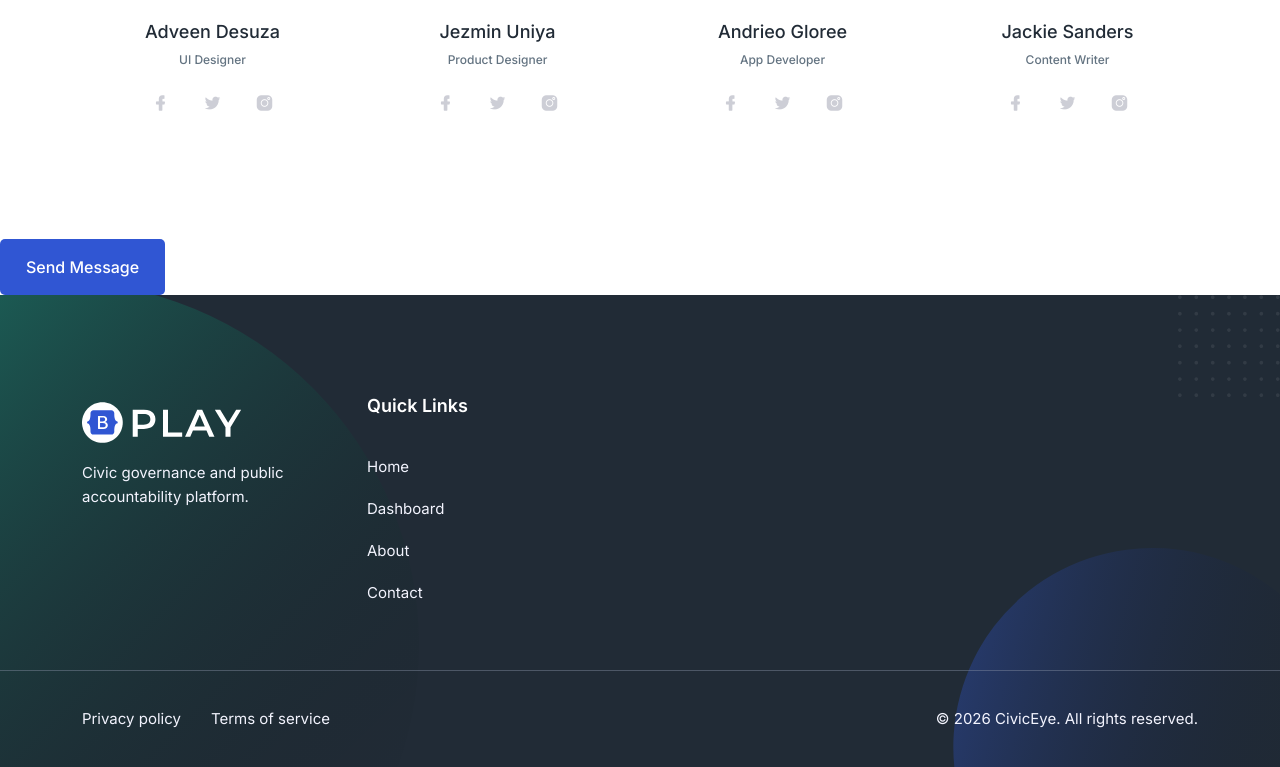
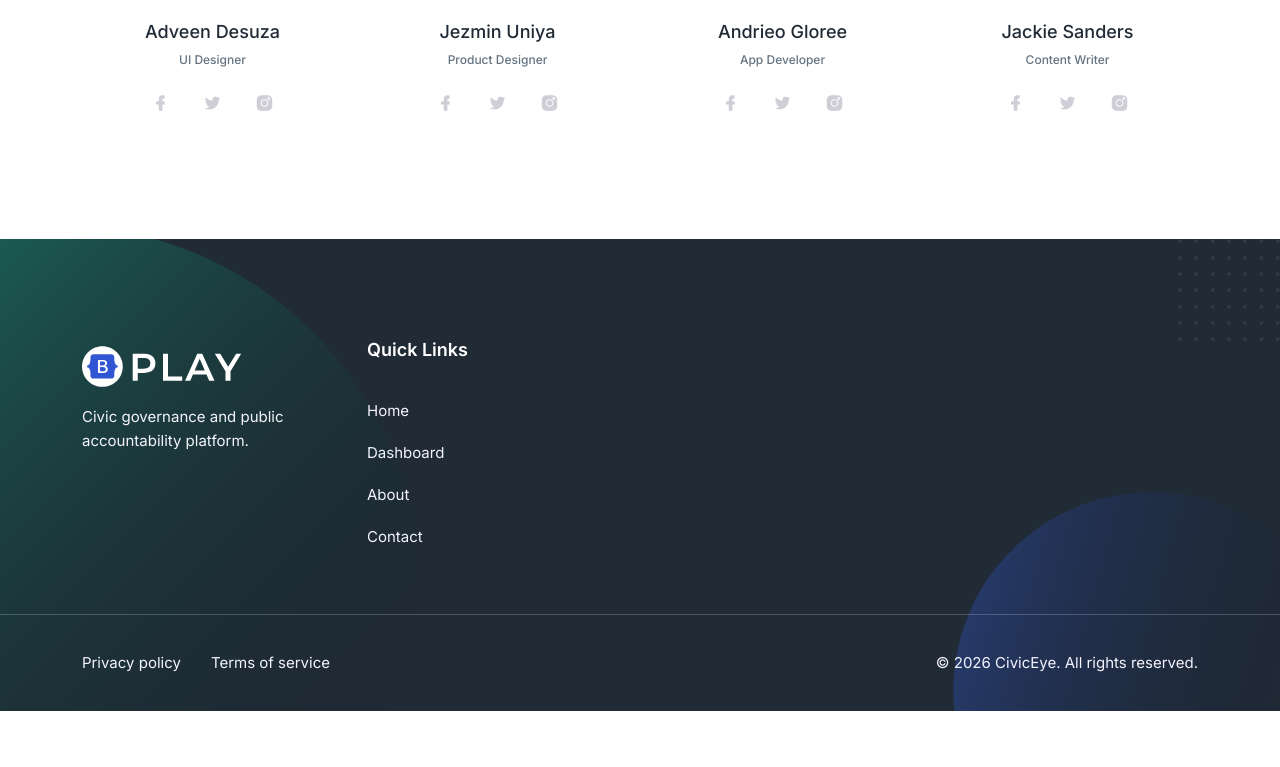
Before and after one commit to Ikennaonugha/CivicEye, a Django app: page / in a window 1280 px wide. Shown: the part 4180-4947 px from the top of the page. After the commit the page ends 4891 px from the top, so only its background shows below. Run offline with Django 5.2, Linux system fonts and the light colour scheme; style sheets or scripts are compiled from the project's sources; some libraries are stand-ins or nearby versions.

Commit message:
fix/scrapped contact form

```diff
--- a/pages/views.py
+++ b/pages/views.py
@@ -9,25 +9,3 @@ class HomePageView(TemplateView):
 
 class AboutPageView(TemplateView):
     template_name = "about.html"
-
-
-
-class ContactView(FormView):
-    template_name = 'home.html'       # Your template path
-    form_class = ContactForm
-    success_url = reverse_lazy('home')
-
-    def form_valid(self, form):
-        # Access validated data from form.cleaned_data
-        full_name = form.cleaned_data['fullName']
-        email = form.cleaned_data['email']
-        phone = form.cleaned_data['phone']
-        message_text = form.cleaned_data['message']
-
-        # Handle the message (e.g., send an email or log it)
-        # send_mail(...)
-
-        # Add success message
-        messages.success(self.request, "Your message has been sent successfully!")
-
-        return super().form_valid(form)
--- a/templates/home.html
+++ b/templates/home.html
@@ -642,25 +642,4 @@
     </div>
   </section>
   <!-- Team End -->
-
-  <!-- Contact Start -->
-  <form class="ud-contact-form" method="post" action="{% url 'home' %}#contact">
-  {% csrf_token %}
-
-  {% for field in form %}
-  <div class="ud-form-group">
-    <label for="{{ field.id_for_label }}">{{ field.label }}</label>
-    {{ field }}
-    {% if field.errors %}
-      <div class="text-danger small">{{ field.errors.0 }}</div>
-    {% endif %}
-  </div>
-  {% endfor %}
-
-  <div class="ud-form-group mb-0">
-  <button type="submit" class="ud-main-btn">
-    Send Message
-  </button>
-  </div>
-  </form>
 {% endblock content %}
```
Also changed, not shown: pages/forms.py (deleted, +0 -19 lines).
